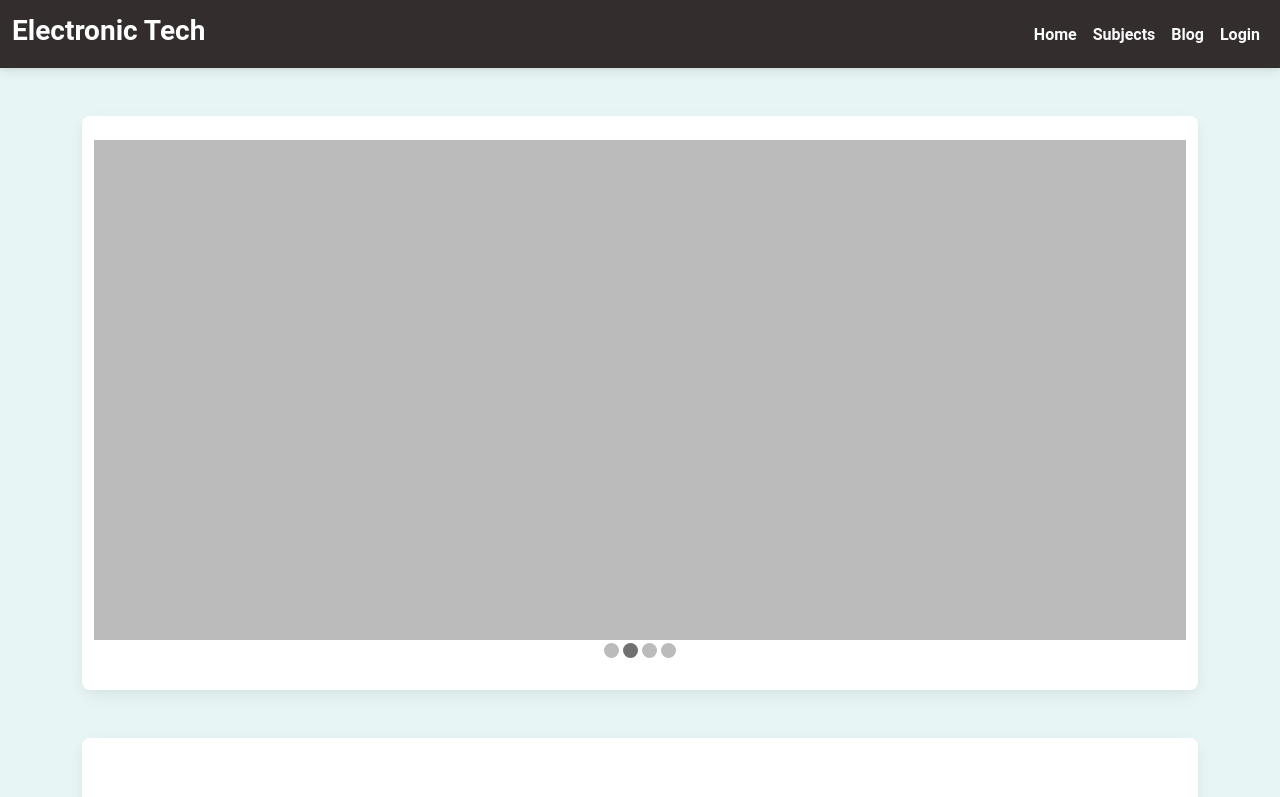
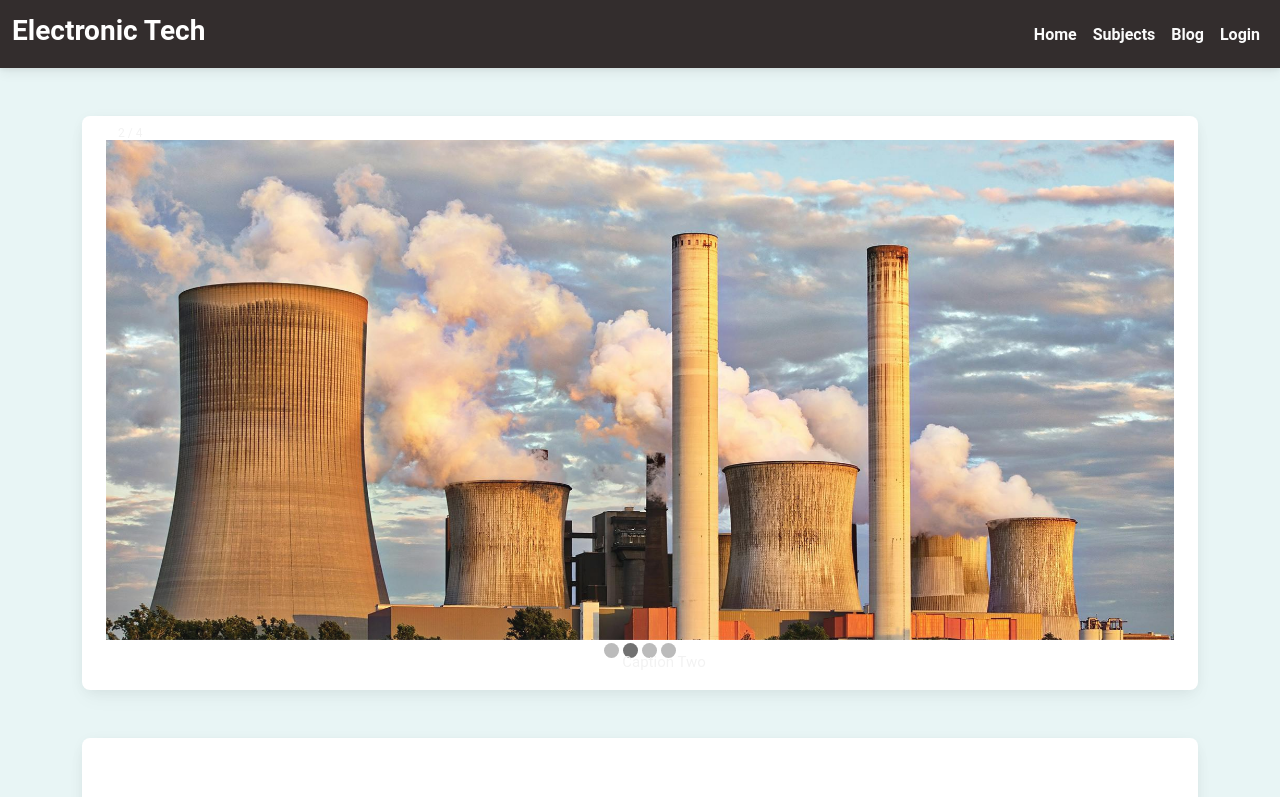
Before and after one commit to sanjay882530/blogger-vikash-ui-backend, a React (Vite) app: page / in a window 1280 px wide. Shown: the top 797 px of the page. Built offline with nearby package versions, Linux system fonts and the light colour scheme.

Commit message:
Changes in image container

```diff
--- a/src/component/ImageSlide.css
+++ b/src/component/ImageSlide.css
@@ -1,6 +1,6 @@
 .slideshow-container {
     position: relative;
-    max-width: 1200px;
+    max-width: 1210px;
     margin: auto;
     background-color: #bbb;
   }
@@ -50,7 +50,7 @@
 
   .fade {
     animation-name: fade;
-    animation-duration: 2s;
+    animation-duration: 5s;
   }
 
   @keyframes fade {
--- a/src/component/ImageSlide.jsx
+++ b/src/component/ImageSlide.jsx
@@ -41,7 +41,6 @@ export default function ImageSlide() {
     <MDBContainer className="my-5">
       <MDBCard className="p-4">
         <MDBRow className="align-items-center">
-          <div className="slideshow-container">
           <div className="mySlides fade" style={{ display: "block" }}>
             <div className="numbertext">1 / 4</div>
             <img src="img1.jpg" alt="Slide 1" />
@@ -65,7 +64,6 @@ export default function ImageSlide() {
             <img src="img4.jpg" alt="Slide 4" />
             <div className="text">Caption Four</div>
           </div>
-          </div>
 
           <div style={{ textAlign: "center" }}>
             <span className="dot"></span>
```
Lines whose indentation alone changed are shown as unchanged.
